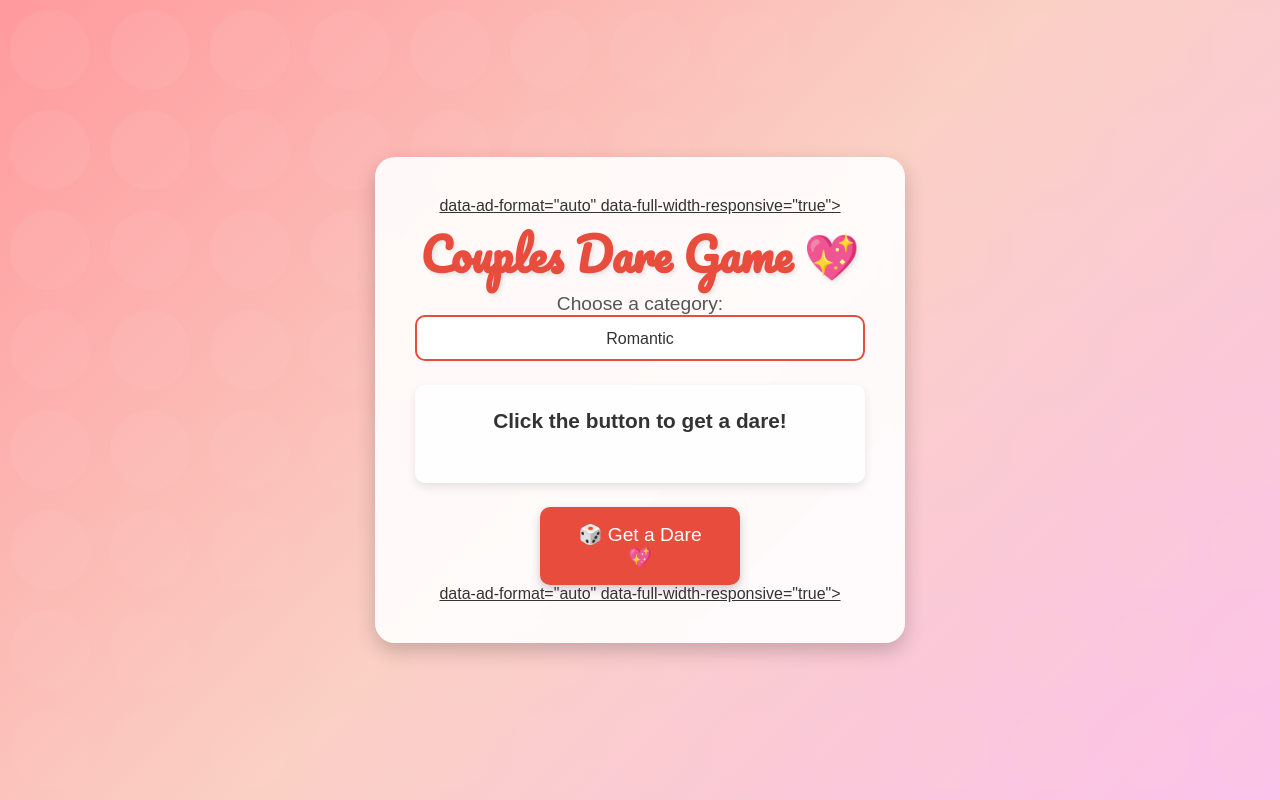
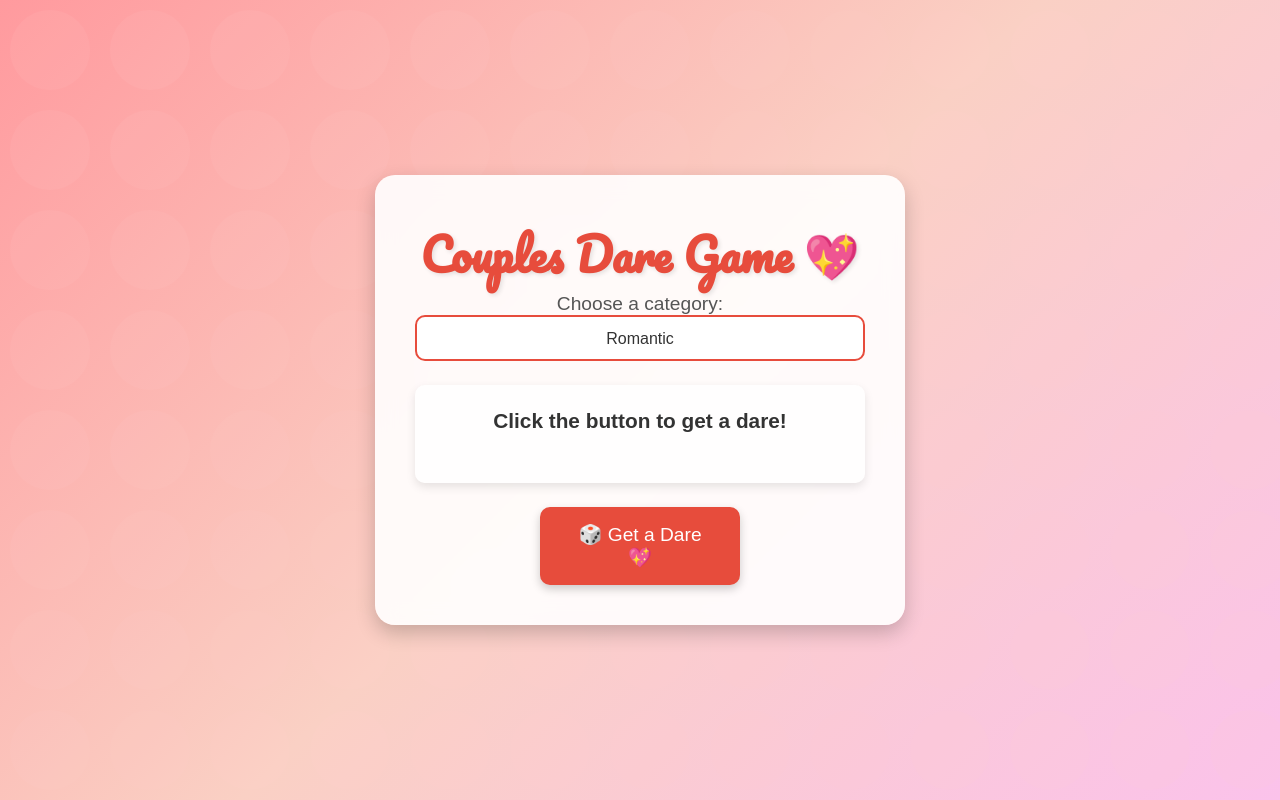
Before and after one commit to AliasgarMukhi/Couple-dare-games, a plain HTML site: page index.html in a window 1280 px wide. Drawn offline with Linux system fonts and the light colour scheme.

Commit message:
index.html

```diff
--- a/index.html
+++ b/index.html
@@ -12,20 +12,6 @@
      </head>
      <body>
          <div class="container">
-        <!-- Header Ad -->
-        <header>
-            <!-- Ad Unit -->
-            <ins class="adsbygoogle"
-                 style="display:block"
-                 data-ad-client="ca-pub-5950982884550133"
-                 data-ad-slot="YOUR_AD_SLOT_ID" <!-- Replace with your ad slot ID -->
-                 data-ad-format="auto"
-                 data-full-width-responsive="true"></ins>
-            <script>
-                 (adsbygoogle = window.adsbygoogle || []).push({});
-            </script>
-        </header>
-
              <h1>Couples Dare Game 💖</h1>
 
              <label for="category">Choose a category:</label>
@@ -39,20 +25,6 @@
              <p id="dare-text">Click the button to get a dare!</p>
 
              <button onclick="generateDare()">🎲 Get a Dare</button>
-
-        <!-- Footer Ad -->
-        <footer>
-            <!-- Ad Unit -->
-            <ins class="adsbygoogle"
-                 style="display:block"
-                 data-ad-client="ca-pub-5950982884550133"
-                 data-ad-slot="YOUR_AD_SLOT_ID" <!-- Replace with your ad slot ID -->
-                 data-ad-format="auto"
-                 data-full-width-responsive="true"></ins>
-            <script>
-                 (adsbygoogle = window.adsbygoogle || []).push({});
-            </script>
-        </footer>
          </div>
          <script src="script.js"></script>
      </body>
```
Lines whose indentation alone changed are shown as unchanged.
